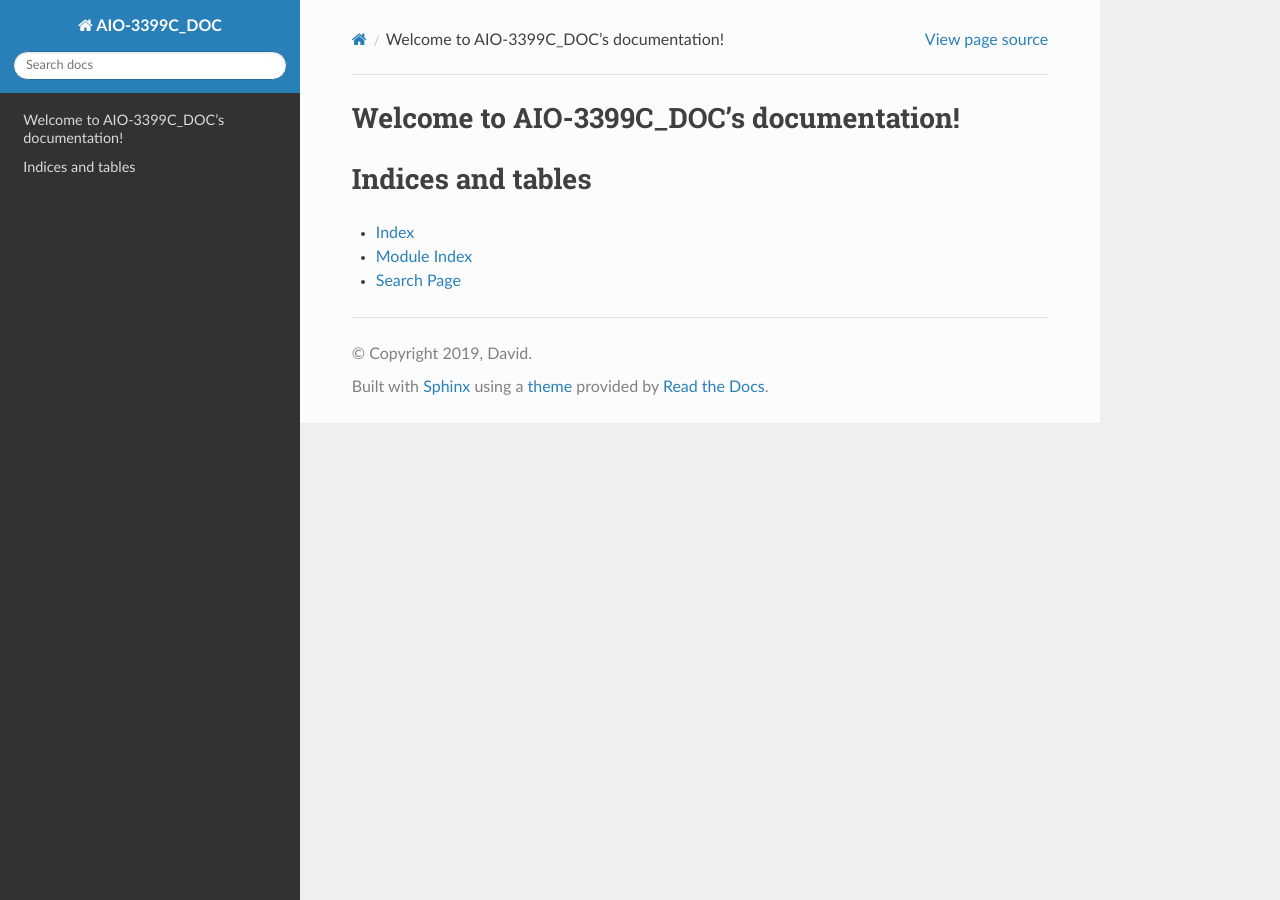
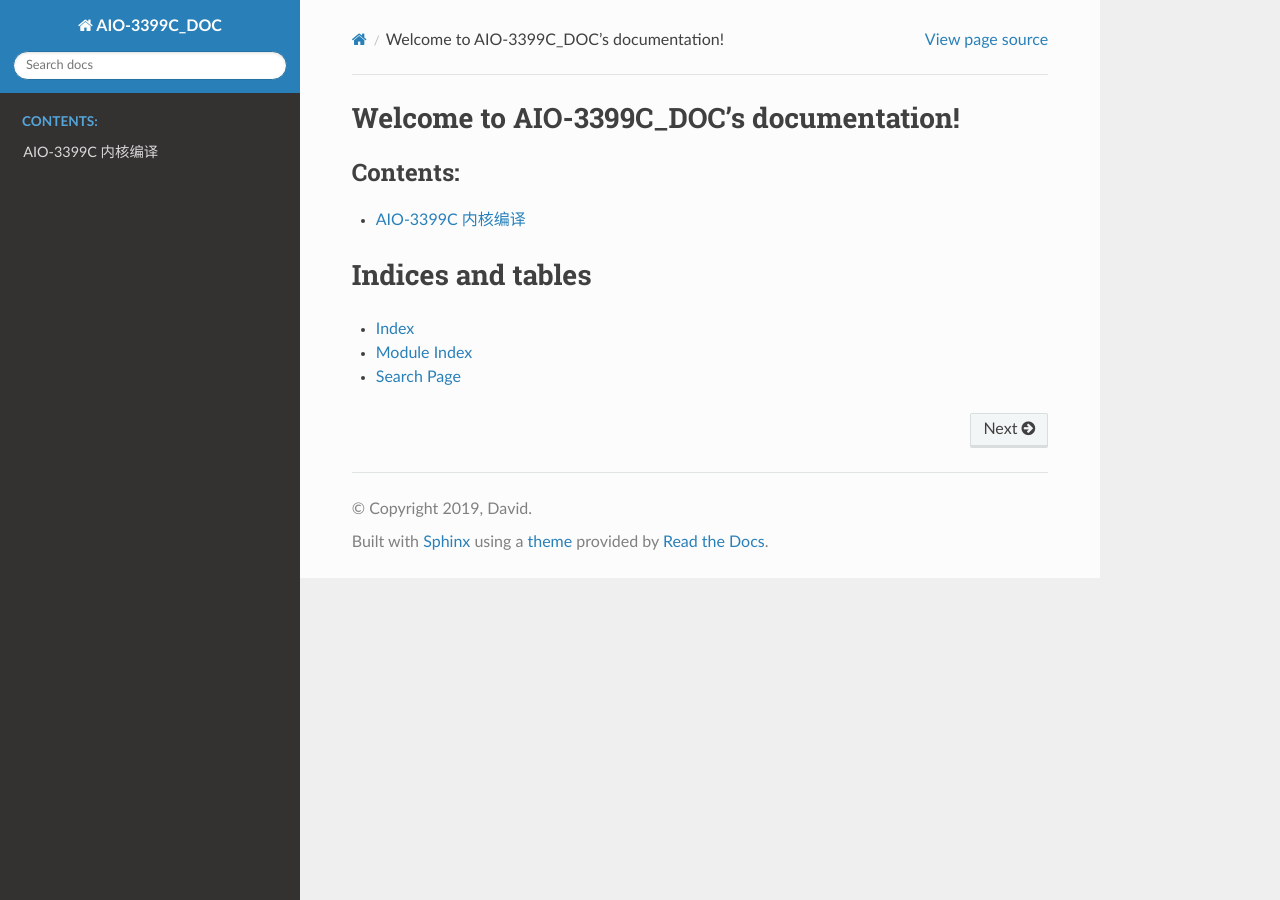
Before and after one commit to CK-Firefly/AIO-3399C_DOC, a Sphinx documentation site: the page built from source/index.rst, in a window 1280 px wide. Built offline with Sphinx 7.4.7 and the Read the Docs theme 2.0.0, drawn with Linux system fonts in a browser that asks for light colours.

Commit message:
docs: [kernel] add kernel build

```diff
--- a/source/index.rst
+++ b/source/index.rst
@@ -10,6 +10,7 @@ Welcome to AIO-3399C_DOC's documentation!
    :maxdepth: 2
    :caption: Contents:
 
+   kernel_build
 
 
 Indices and tables
--- /dev/null
+++ b/source/kernel_build.rst
@@ -0,0 +1,2 @@
+AIO-3399C 内核编译
+==================
```
